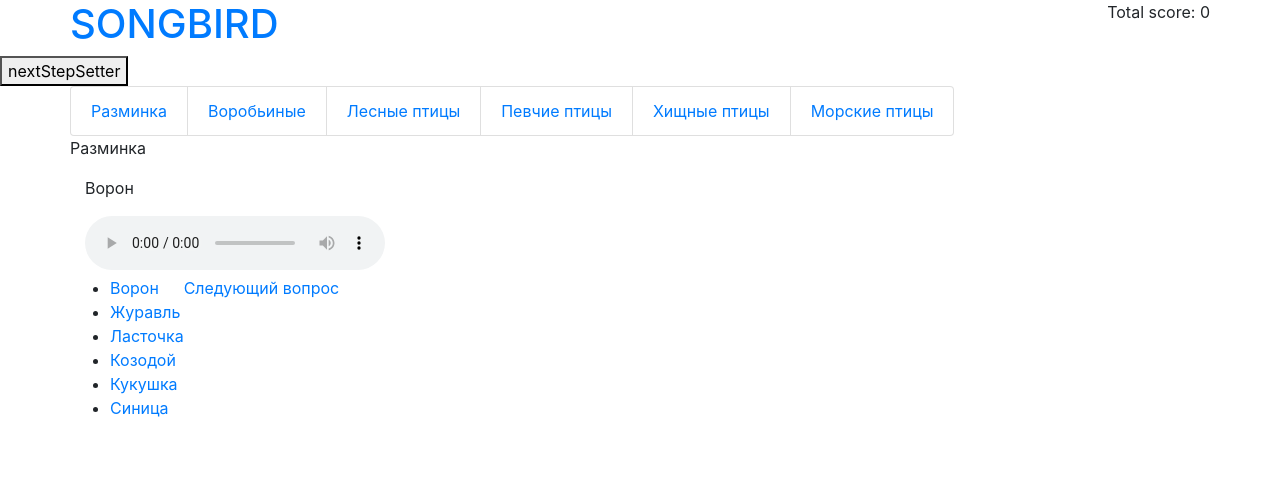
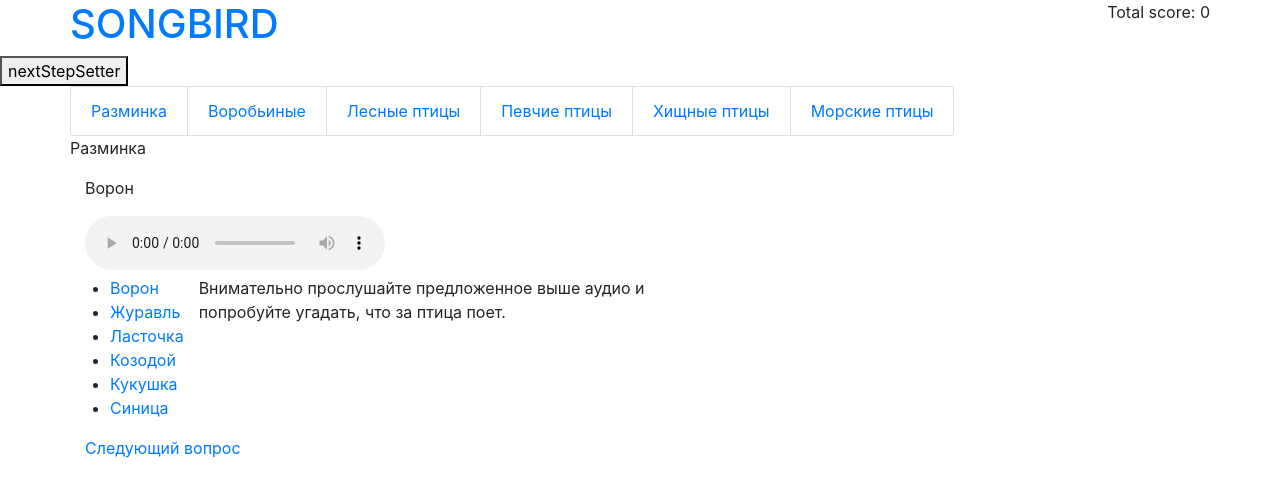
Before and after one commit to hotto-doggo/songbird, a React app: page / in a window 1280 px wide. Shown: the top 496 px of the page. Built offline with nearby package versions, Linux system fonts and the light colour scheme.

Commit message:
fix: change random function to state with array of random numbers

```diff
--- a/src/assets/modules/quizes/Quiz1.jsx
+++ b/src/assets/modules/quizes/Quiz1.jsx
@@ -52,8 +52,8 @@ class Quiz1 extends React.Component {
         this.setState({
           isAnswered: true,
         });
-        this.props.incrementScore(6 - this.state.mistakes)
-        this.props.nextStepSetter()
+        this.props.incrementScore(6 - this.state.mistakes);
+        this.props.nextStepSetter();
       } else {
         console.log('NOPE');
         this.setState({
@@ -126,9 +126,14 @@ class Quiz1 extends React.Component {
                   </Route>
                 );
               })}
+              <Route>
+                <div className='col-6' >
+                  <p>Внимательно прослушайте предложенное выше аудио и попробуйте угадать, что за птица поет.</p>
+                </div>
+              </Route>
             </Switch>
           </BrowserRouter>
-          <Link step="1" onClick={this.props.goToNext} to="/Воробьиные">
+          <Link className='col-12' step="1" onClick={this.props.goToNext} to="/Воробьиные">
             Следующий вопрос
           </Link>
         </div>
--- a/src/index.jsx
+++ b/src/index.jsx
@@ -33,11 +33,19 @@ class App extends React.Component {
     this.state = {
       score: 0,
       step: 0,
+      randoms: [
+        randomInteger(0, groupsNames.length),
+        randomInteger(0, groupsNames.length),
+        randomInteger(0, groupsNames.length),
+        randomInteger(0, groupsNames.length),
+        randomInteger(0, groupsNames.length),
+        randomInteger(0, groupsNames.length),
+      ],
       // answered: [false, false, false, false, false, false],
     };
     this.nextStepSetter = this.nextStepSetter.bind(this);
     this.goToNextQuiz = this.goToNextQuiz.bind(this);
-    this.incrementScore = this.incrementScore.bind(this)
+    this.incrementScore = this.incrementScore.bind(this);
   }
 
   nextStepSetter() {
@@ -51,10 +59,10 @@ class App extends React.Component {
     });
   }
 
-  incrementScore(num){
+  incrementScore(num) {
     this.setState({
-      score: this.state.score + num
-    })
+      score: this.state.score + num,
+    });
   }
 
   // eslint-disable-next-line class-methods-use-this
@@ -93,9 +101,10 @@ class App extends React.Component {
             </div>
           </div>
           <Switch>
+
             <Route path="/Разминка">
               <Quiz1
-                question={randomInteger(0, groupsNames.length)}
+                question={this.state.randoms[0]}
                 group="0"
                 properties={this.state}
                 goToNext={this.goToNextQuiz}
@@ -122,7 +131,7 @@ class App extends React.Component {
 
             <Route>
               <Quiz1
-                question={randomInteger(0, groupsNames.length)}
+                question={this.state.randoms[0]}
                 group="0"
                 properties={this.state}
                 goToNext={this.goToNextQuiz}
```
